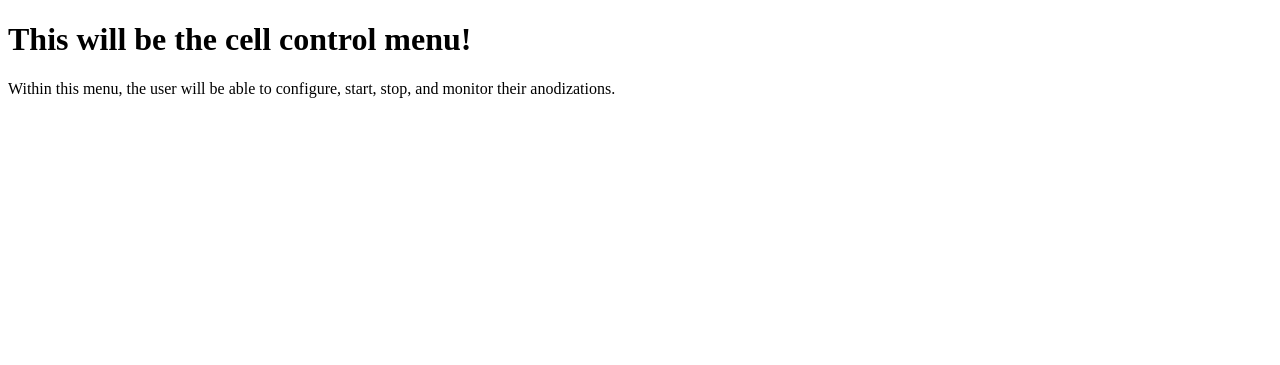
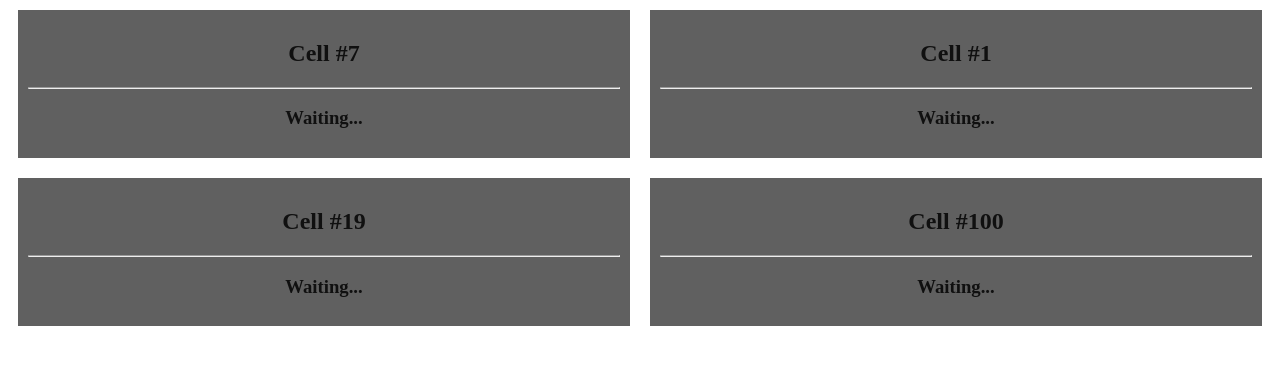
Before and after one commit to cvanesse/AnodizationStation, a Flask app: page / in a window 1280 px wide. Shown: the part 154-519 px from the top of the page. Run offline with Flask 2, Linux system fonts and the light colour scheme.

Commit message:
Added frontend cell skeleton, and added the Station class to handle the highesst-level abstraction for the AnodizationStation

```diff
--- a/app/cellhandler.py
+++ b/app/cellhandler.py
@@ -31,6 +31,7 @@ class CellHandler:
         self.num_cycles = 0
         self.log_file = ''
         self.cycle_parameters = []
+        self.cell_process = Process(target=self.run_cell)
 
     # This sets the cycle file which will be interpretted and passed to the cell when CellHandler.run() is called
     def set_cycle(self, newcycle):
--- a/app/flaskapp/routes.py
+++ b/app/flaskapp/routes.py
@@ -1,12 +1,15 @@
 from ..flaskapp import FLASK_APP
 from flask import render_template
+from ..station import Station
+
+STATION = Station()
 
 @FLASK_APP.route('/')
 @FLASK_APP.route('/index')
 @FLASK_APP.route('/cellcontrol')
 def index():
     title = 'Cell Control'
-    return render_template("cellcontrol.html", title=title)
+    return render_template("cellcontrol.html", title=title, cellhandlers=STATION.cell_handlers)
 
 @FLASK_APP.route('/cycles')
 def cycles():
--- a/app/flaskapp/static/styles/base.css
+++ b/app/flaskapp/static/styles/base.css
@@ -1,3 +1,7 @@
+.main {
+
+}
+
 .header {
     background-color: whitesmoke;
     text-align: center;
@@ -23,3 +27,22 @@
     background-color: #505050;
     color: #ffffff;
 }
+
+.column {
+    float: left;
+    width: 50%;
+}
+
+@media screen and (max-width: 600px) {
+    .column {
+        width: 100%;
+    }
+}
+
+.cellbox {
+    background-color: #606060;
+    text-align: center;
+    margin: 10px;
+    color: #101010;
+    padding: 10px;
+}
--- a/app/flaskapp/templates/base.html
+++ b/app/flaskapp/templates/base.html
@@ -14,6 +14,7 @@
         href="{{ url_for('static', filename='styles/base.css') }}" />
 </head>
 <body>
+    <div class="main">
         <div class="header">
             <h1>The Anodization Station</h1>
         </div>
@@ -25,5 +26,6 @@
         </div>
 
         {% block content %}{% endblock %}
+    </div>
 </body>
 </html>
--- a/app/flaskapp/templates/cellcontrol.html
+++ b/app/flaskapp/templates/cellcontrol.html
@@ -1,8 +1,32 @@
 {% extends "base.html" %}
 
 {% block content %}
+    {% for ch in cellhandlers %}
+        <div class="column">
+            {{ cell(ch) }}
+        </div>
+    {% endfor %}
+{% endblock %}
 
-    <h1>This will be the cell control menu!</h1>
-    <p>Within this menu, the user will be able to configure, start, stop, and monitor their anodizations.</p>
 
-{% endblock %}
+{% macro cell(cellhandler) %}
+<div class="cellbox">
+    <h2>Cell #{{ cellhandler.running_pin }}</h2>
+    <hr>
+    {% if cellhandler.cell_process.is_alive() %}
+        {{ cell_running(cellhandler) }}
+    {% else %}
+        {{ cell_waiting(cellhandler) }}
+    {% endif %}
+</div>
+{% endmacro %}
+
+<!--- This is for a cell which is currently running. -->
+{% macro cell_running(cellhandler) %}
+<h3>Running...</h3>
+{% endmacro %}
+
+<!--- This is for a cell which is not currently running -->
+{% macro cell_waiting(cellhandler) %}
+<h3>Waiting...</h3>
+{% endmacro %}
```
Also changed, not shown: app/config.py (+18 -0 lines), app/main.py (+0 -10 lines), app/station.py (added, +12 -0 lines). Lines whose indentation alone changed are shown as unchanged.
